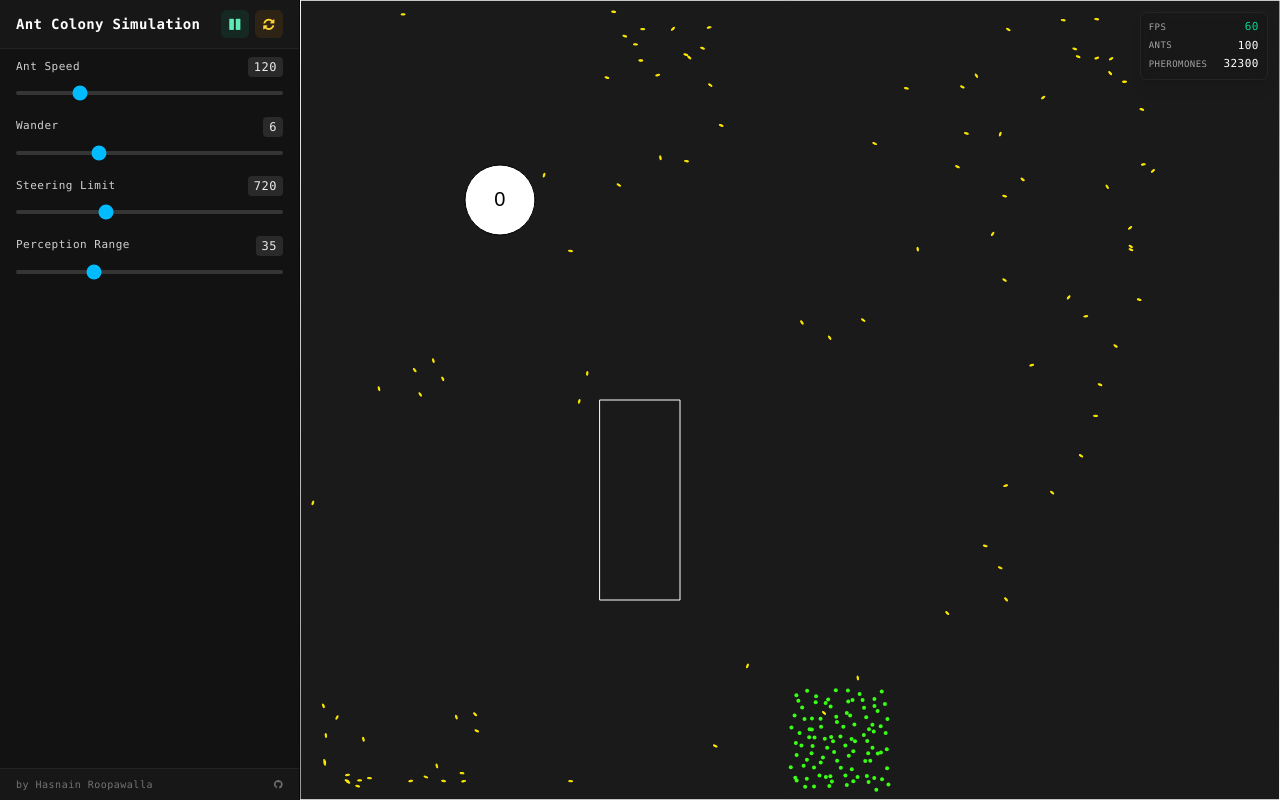
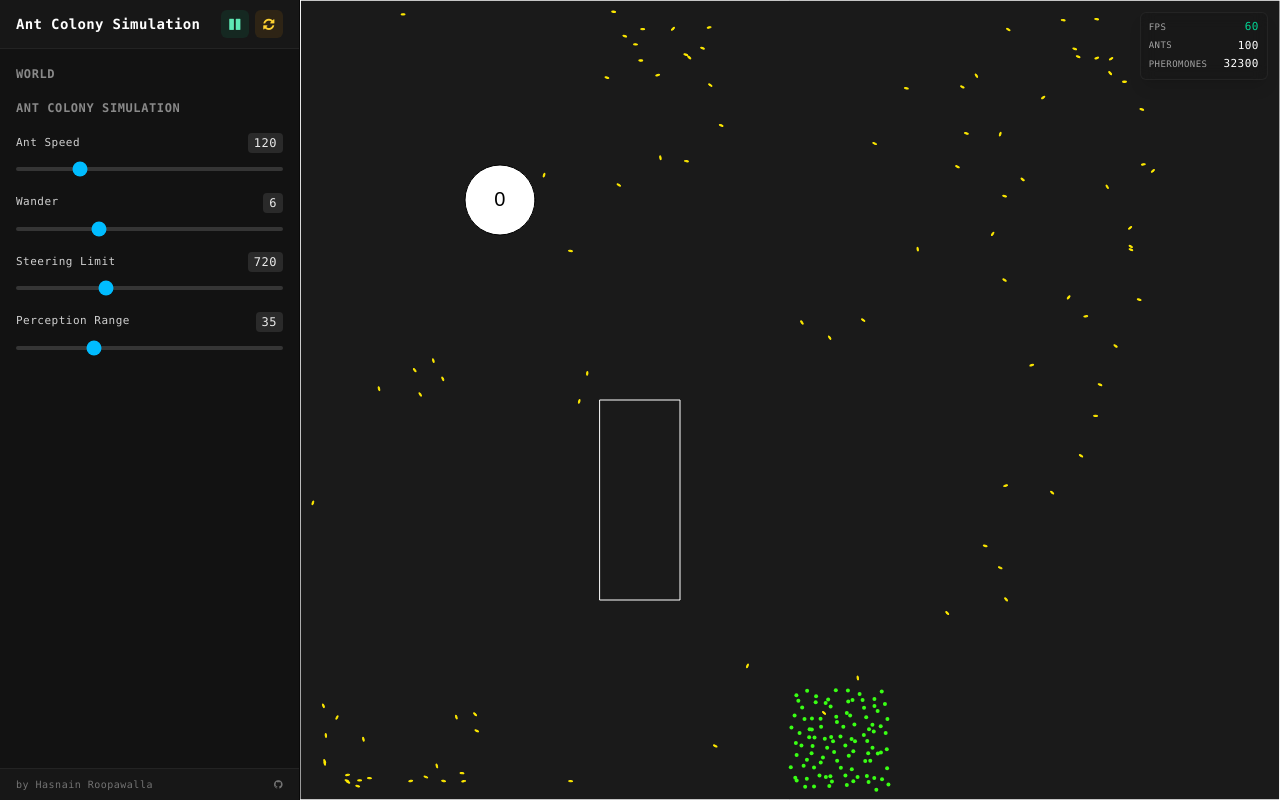
Before and after one commit to hasnainroopawalla/ant-colony-simulation, a React (Vite) app: page / in a window 1280 px wide. Built offline with nearby package versions, Linux system fonts and the light colour scheme.

Commit message:
settings

```diff
--- a/src/components/contexts/settings-context.tsx
+++ b/src/components/contexts/settings-context.tsx
@@ -1,6 +1,6 @@
 import * as React from "react";
 import { useSimulator } from "./simulator-context";
-import type { SettingDescriptor, SettingValue } from "../../settings-provider";
+import type { SettingDescriptor, SettingValue } from "../../settings";
 
 type SettingsContextValue = {
   getSettings: () => Record<string, SettingDescriptor[]>;
@@ -17,23 +17,19 @@ export const SettingsProvider = ({ children }: React.PropsWithChildren) => {
 
   const getSettings = React.useCallback(
     () =>
-      simulator.getSettingsProviders().reduce(
-        (acc, provider) => {
-          acc[provider.namespace] = provider.getSettings();
-          return acc;
-        },
-        {} as Record<string, SettingDescriptor[]>,
-      ),
+      Object.fromEntries(
+        [...simulator.getSettingsProviders()].map(([namespace, provider]) => [
+          namespace,
+          provider.getSettings(),
+        ]),
+      ) as Record<string, SettingDescriptor[]>,
     [simulator],
   );
 
-  // TODO: fix this, dont use .find()
   const updateSetting = React.useCallback(
     (namespace: string, key: string, value: SettingValue) => {
-      const provider = simulator
-        .getSettingsProviders()
-        .find((p) => p.namespace === namespace);
-      provider?.updateSettings(key as never, value as never);
+      const provider = simulator.getSettingsProviders().get(namespace);
+      provider?.updateSettings(key, value);
     },
     [simulator],
   );
--- a/src/components/control-panel/content.tsx
+++ b/src/components/control-panel/content.tsx
@@ -1,8 +1,9 @@
+import * as React from "react";
 import { useSettings } from "../contexts/settings-context";
 
 function SectionHeader({ title }: { title: string }) {
   return (
-    <div className="mt-4 mb-2 px-4 font-mono text-[10px] font-semibold tracking-wider text-white/50 uppercase">
+    <div className="mt-4 mb-2 px-4 font-mono text-[12px] font-semibold tracking-wider text-white/50 uppercase">
       {title}
     </div>
   );
@@ -10,15 +11,28 @@ function SectionHeader({ title }: { title: string }) {
 
 function SettingSlider({
   label,
-  value,
+  initialValue,
   min,
   max,
+  onChange,
 }: {
   label: string;
-  value: number;
-  min?: number;
-  max?: number;
+  initialValue: number;
+  min: number;
+  max: number;
+  onChange: (value: number) => void;
 }) {
+  const [value, setValue] = React.useState(initialValue);
+
+  const _onChange = React.useCallback(
+    (e: React.ChangeEvent<HTMLInputElement>) => {
+      const newValue = Number(e.target.value);
+      setValue(newValue);
+      onChange(newValue);
+    },
+    [onChange],
+  );
+
   return (
     <div className="px-4 py-2">
       <div className="mb-1 flex items-center justify-between">
@@ -31,7 +45,8 @@ function SettingSlider({
         type="range"
         min={min}
         max={max}
-        defaultValue={value}
+        value={value}
+        onChange={_onChange}
         className="h-1 w-full cursor-pointer appearance-none rounded-full bg-white/15 accent-sky-400"
       />
     </div>
@@ -58,26 +73,32 @@ function SettingToggle({
 }
 
 export function ControlPanelContent() {
-  const { getSettings } = useSettings();
+  const { getSettings, updateSetting } = useSettings();
 
   return (
     <>
-      {Object.entries(getSettings()).map(([namespace, settings]) => {
-        console.log(namespace, settings);
-        return settings.map((setting) => {
-          console.log(namespace, setting);
+      {Object.entries(getSettings()).map(([namespace, settings]) => (
+        <React.Fragment key={namespace}>
+          <SectionHeader title={namespace} />
+          {settings.map((setting) => {
             if (setting.kind === "number") {
               return (
                 <SettingSlider
+                  key={setting.key}
                   label={setting.label}
-                value={setting.value}
+                  initialValue={setting.value}
                   min={setting.min}
                   max={setting.max}
+                  onChange={(value) =>
+                    updateSetting(namespace, setting.key, value)
+                  }
                 />
               );
             }
-        });
+            return null;
           })}
+        </React.Fragment>
+      ))}
     </>
   );
 
--- a/src/settings-provider.ts
+++ /dev/null
@@ -1,31 +0,0 @@
-export type SettingValue = number | boolean;
-
-export type Settings = Record<string, SettingValue>;
-
-export type SettingSchema =
-  | {
-      kind: "number";
-      label: string;
-      default: number;
-      min: number;
-      max: number;
-      step: number;
-    }
-  | {
-      kind: "boolean";
-      label: string;
-      default: boolean;
-    };
-
-export type SettingDescriptor =
-  | (Extract<SettingSchema, { kind: "number" }> & { value: number })
-  | (Extract<SettingSchema, { kind: "boolean" }> & { value: boolean });
-
-export type SettingsProvider<TSettings extends Settings = Settings> = {
-  readonly namespace: string;
-  getSettings: () => SettingDescriptor[];
-  updateSettings: (
-    key: keyof TSettings,
-    value: TSettings[keyof TSettings],
-  ) => void;
-};
--- /dev/null
+++ b/src/settings.ts
@@ -0,0 +1,58 @@
+export type SettingValue = number | boolean;
+
+export type Settings = Record<string, SettingValue>;
+
+export type SettingSchema =
+  | {
+      kind: "number";
+      label: string;
+      default: number;
+      min: number;
+      max: number;
+      step: number;
+    }
+  | {
+      kind: "boolean";
+      label: string;
+      default: boolean;
+    };
+
+export type SettingsSchema<TSettings extends Settings> = {
+  readonly [K in keyof TSettings]: SettingSchema;
+};
+
+export type SettingDescriptor = { key: string } & (
+  | (Extract<SettingSchema, { kind: "number" }> & {
+      value: number;
+    })
+  | (Extract<SettingSchema, { kind: "boolean" }> & {
+      value: boolean;
+    })
+);
+
+export type SettingsProvider<TSettings extends Settings = Settings> = {
+  readonly namespace: string;
+  getSettings: () => SettingDescriptor[];
+  updateSettings<K extends keyof TSettings>(key: K, value: TSettings[K]): void;
+};
+
+export function defaultSettings<T extends Settings>(
+  schema: SettingsSchema<T>,
+): T {
+  const out = {} as T;
+  for (const key in schema) {
+    out[key] = schema[key].default as T[typeof key];
+  }
+  return out;
+}
+
+export function toDescriptors<T extends Settings>(
+  schema: SettingsSchema<T>,
+  values: T,
+): SettingDescriptor[] {
+  return (Object.keys(schema) as Array<keyof T>).map((key) => ({
+    ...schema[key],
+    key,
+    value: values[key],
+  })) as SettingDescriptor[];
+}
--- a/src/simulations/aco/aco.settings.ts
+++ b/src/simulations/aco/aco.settings.ts
@@ -1,4 +1,4 @@
-import type { SettingSchema } from "../../settings-provider";
+import type { SettingsSchema } from "../../settings";
 
 export type AcoSettings = {
   antWanderStrength: number;
@@ -7,7 +7,7 @@ export type AcoSettings = {
   antPerceptionRange: number;
 };
 
-export const acoSettingsSchema: Record<keyof AcoSettings, SettingSchema> = {
+export const acoSettingsSchema: SettingsSchema<AcoSettings> = {
   antSpeed: {
     kind: "number",
     label: "Ant Speed",
@@ -41,11 +41,3 @@ export const acoSettingsSchema: Record<keyof AcoSettings, SettingSchema> = {
     step: 5,
   },
 };
-
-export const defaultAcoSettings = (): AcoSettings =>
-  Object.fromEntries(
-    Object.entries(acoSettingsSchema).map(([key, schema]) => [
-      key,
-      schema.default,
-    ]),
-  ) as AcoSettings;
--- a/src/simulations/aco/aco.ts
+++ b/src/simulations/aco/aco.ts
@@ -4,12 +4,7 @@ import { Ant } from "./ant";
 import { Pheromone, PheromoneType } from "./pheromone";
 import { World } from "../../world";
 import { MathUtils, Vector } from "../../math";
-import {
-  acoSettingsSchema,
-  defaultAcoSettings,
-  type AcoSettings,
-} from "./aco.settings";
-import { SettingDescriptor } from "../../settings-provider";
+import { acoSettingsSchema, type AcoSettings } from "./aco.settings";
 
 export class AntColonySimulation extends Simulation<AcoSettings> {
   private homePheromoneQuadtree: Quadtree<Pheromone>;
@@ -19,12 +14,8 @@ export class AntColonySimulation extends Simulation<AcoSettings> {
   private homePheromones: Pheromone[];
   private foodPheromones: Pheromone[];
 
-  private settings: AcoSettings;
-
   constructor(world: World) {
-    super(world, "Ant Colony Simulation");
-
-    this.settings = defaultAcoSettings();
+    super(world, "Ant Colony Simulation", acoSettingsSchema);
 
     this.homePheromoneQuadtree = new Quadtree({
       x: world.dims.w / 2,
@@ -108,22 +99,6 @@ export class AntColonySimulation extends Simulation<AcoSettings> {
     this.ants.forEach((ant) => ant.update(dt));
   }
 
-  public getSettings(): SettingDescriptor[] {
-    return (Object.keys(acoSettingsSchema) as Array<keyof AcoSettings>).map(
-      (key) => ({
-        ...acoSettingsSchema[key],
-        value: this.settings[key],
-      }),
-    ) as SettingDescriptor[];
-  }
-
-  public updateSettings(
-    key: keyof AcoSettings,
-    value: AcoSettings[keyof AcoSettings],
-  ): void {
-    this.settings[key] = value;
-  }
-
   private spawnAnts(count: number): Ant[] {
     return Array.from({ length: count }, () => {
       // TODO: better colony assignment
--- a/src/simulations/simulation.ts
+++ b/src/simulations/simulation.ts
@@ -1,8 +1,11 @@
-import type {
-  Settings,
-  SettingsProvider,
-  SettingDescriptor,
-} from "../settings-provider";
+import {
+  defaultSettings,
+  toDescriptors,
+  type Settings,
+  type SettingsProvider,
+  type SettingsSchema,
+  type SettingDescriptor,
+} from "../settings";
 import type { World } from "../world";
 import type { Ant } from "./aco/ant";
 import type { Pheromone } from "./aco/pheromone";
@@ -13,10 +16,19 @@ export abstract class Simulation<
   public readonly namespace: string;
 
   protected world: World;
+  protected settings: TSettings;
 
-  constructor(world: World, namespace: string) {
+  private readonly settingsSchema: SettingsSchema<TSettings>;
+
+  constructor(
+    world: World,
+    namespace: string,
+    settingsSchema: SettingsSchema<TSettings>,
+  ) {
     this.world = world;
     this.namespace = namespace;
+    this.settingsSchema = settingsSchema;
+    this.settings = defaultSettings(settingsSchema);
   }
 
   public abstract update(dt: number): void;
@@ -24,10 +36,14 @@ export abstract class Simulation<
   // TODO: this should be generic, not ACO-specific
   public abstract getView(): { ants: Ant[]; pheromones: Pheromone[] };
 
-  public abstract getSettings(): SettingDescriptor[];
+  public getSettings(): SettingDescriptor[] {
+    return toDescriptors(this.settingsSchema, this.settings);
+  }
 
-  public abstract updateSettings(
-    key: keyof TSettings,
-    value: TSettings[keyof TSettings],
-  ): void;
+  public updateSettings<K extends keyof TSettings>(
+    key: K,
+    value: TSettings[K],
+  ): void {
+    this.settings[key] = value;
+  }
 }
--- a/src/simulator.ts
+++ b/src/simulator.ts
@@ -1,7 +1,7 @@
 import { EventBus, IEvents, Unsubscribe } from "./events";
 import { FpsMonitor } from "./fps-monitor";
 import type { Renderer, Scene } from "./render";
-import { SettingsProvider } from "./settings-provider";
+import { SettingsProvider } from "./settings";
 import { Simulation } from "./simulations";
 import type { World } from "./world";
 
@@ -60,8 +60,8 @@ export class Simulator {
     this.renderer.pause();
   }
 
-  public getSettingsProviders(): SettingsProvider[] {
-    return [this.world, this.simulation];
+  public getSettingsProviders(): Map<string, SettingsProvider> {
+    return new Map([this.world, this.simulation].map((p) => [p.namespace, p]));
   }
 
   private update(): void {
--- a/src/world/world.ts
+++ b/src/world/world.ts
@@ -5,7 +5,7 @@ import { Quadtree } from "../math/quadtree";
 import type { Dimensions, Position } from "../math/types";
 import { MathUtils, Vector } from "../math";
 import * as WorldConstants from "./world.constants";
-import { SettingDescriptor, SettingsProvider } from "../settings-provider";
+import { SettingDescriptor, SettingsProvider } from "../settings";
 
 export class World implements SettingsProvider {
   public readonly namespace: string = "world";
```
Lines whose indentation alone changed are shown as unchanged.
